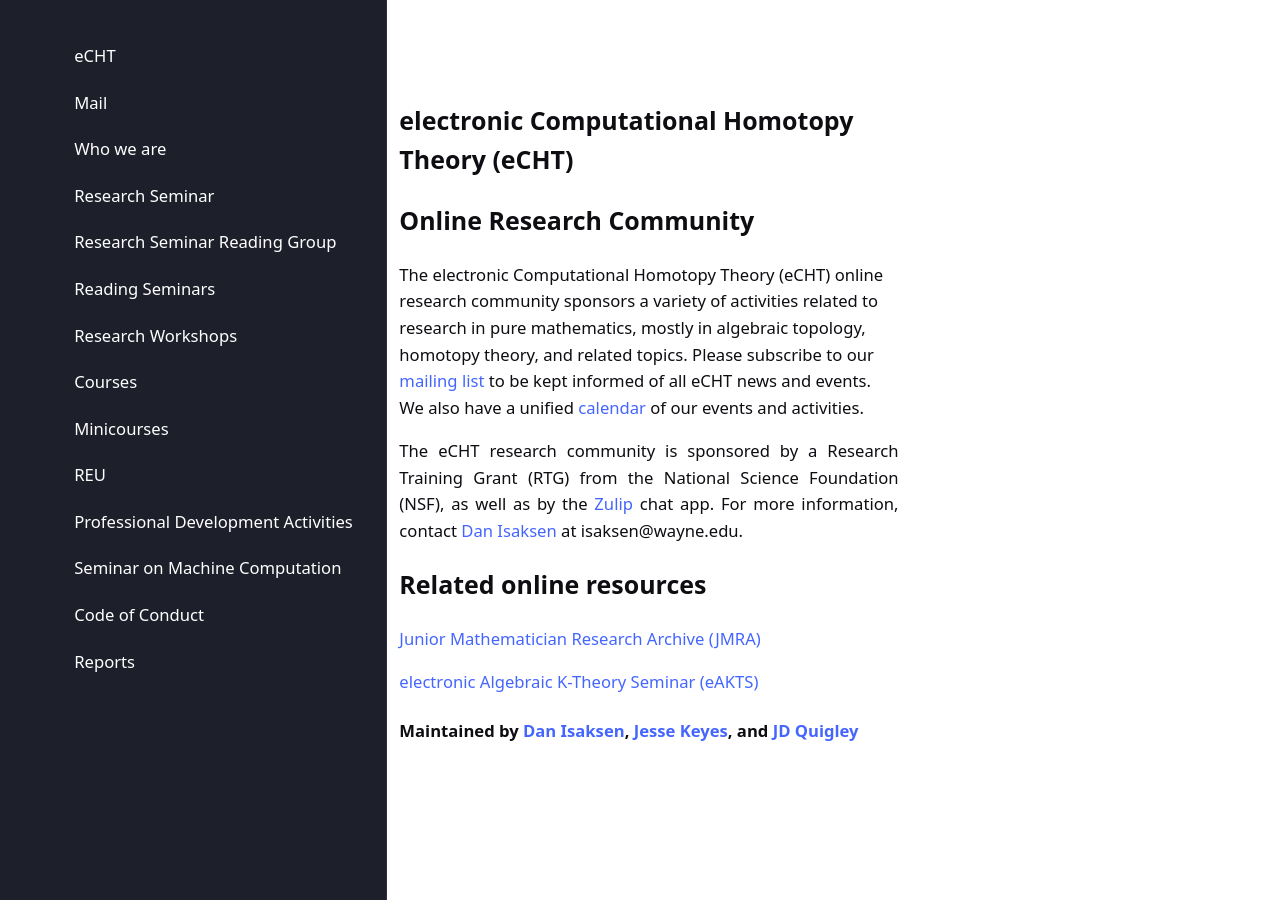
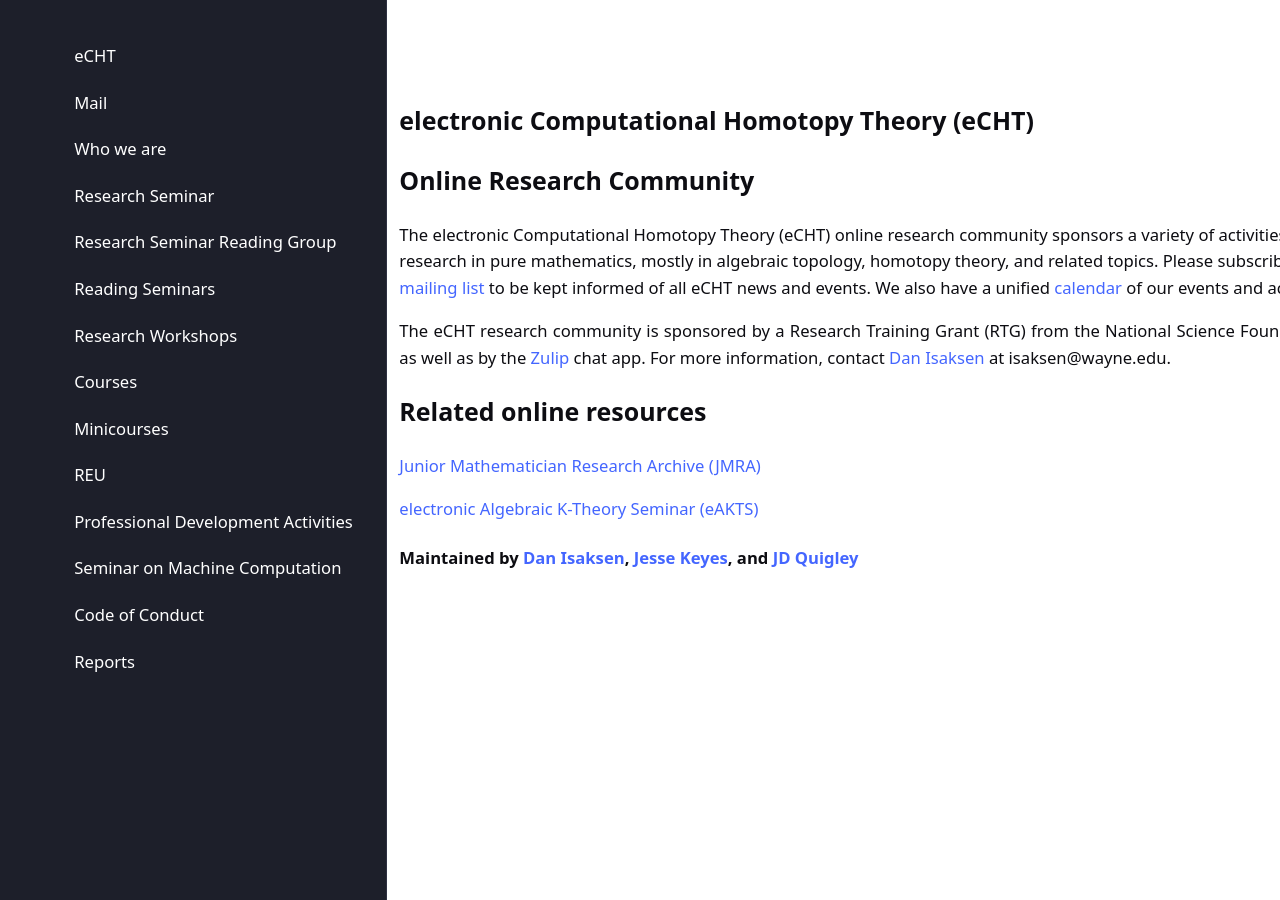
Before and after one commit to eCHTorc/eCHTorc.github.io, a Jekyll site: the page built from index.md, in a window 1280 px wide. Built offline with Jekyll 4.4.1, drawn with Linux system fonts in a browser that asks for light colours; our own code applies the rules of GitHub Pages for plain Markdown files.

Commit message:
Change max-width to width for body element

```diff
--- a/assets/css/sidebar.sass
+++ b/assets/css/sidebar.sass
@@ -14,7 +14,7 @@ body > header, body > footer
 body > *
   margin: 0
   padding: 2em 6em
-  max-width: 30em
+  width: 100%
   box-shadow: none
 
 aside
```
